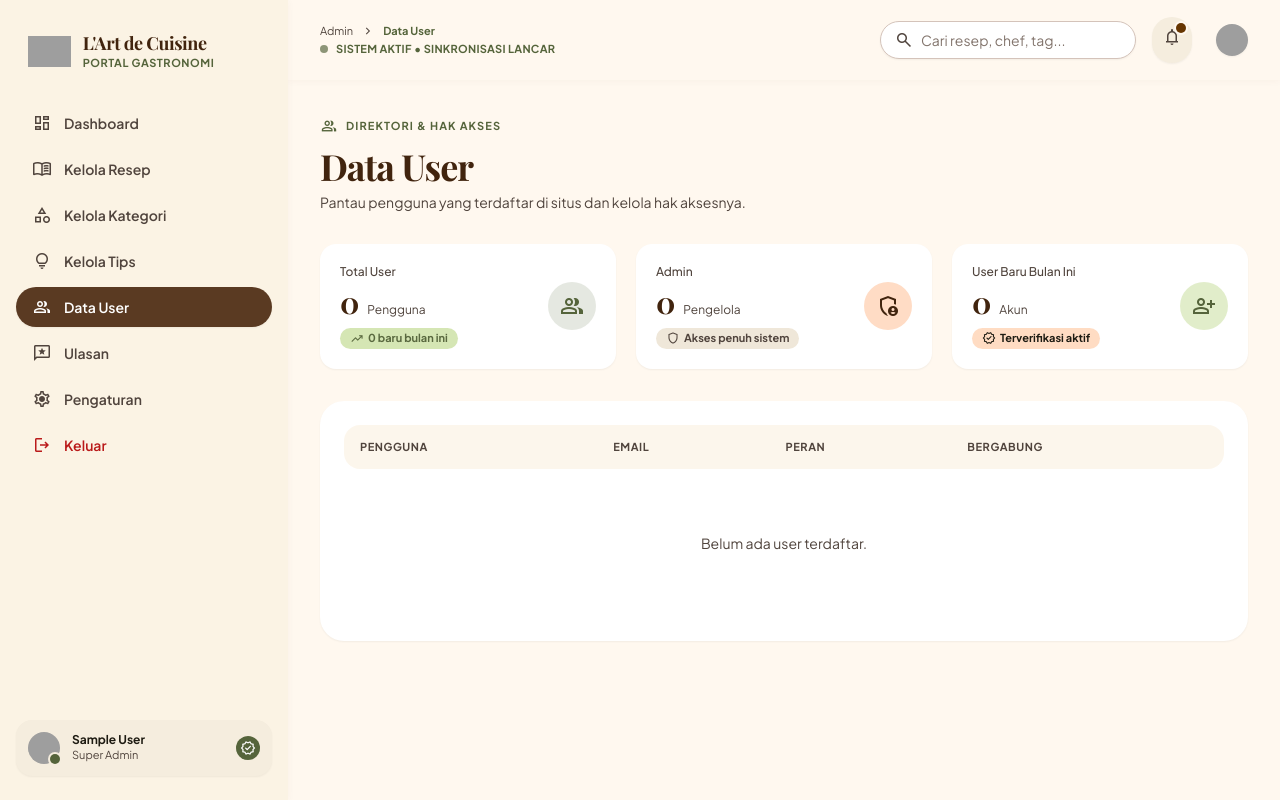
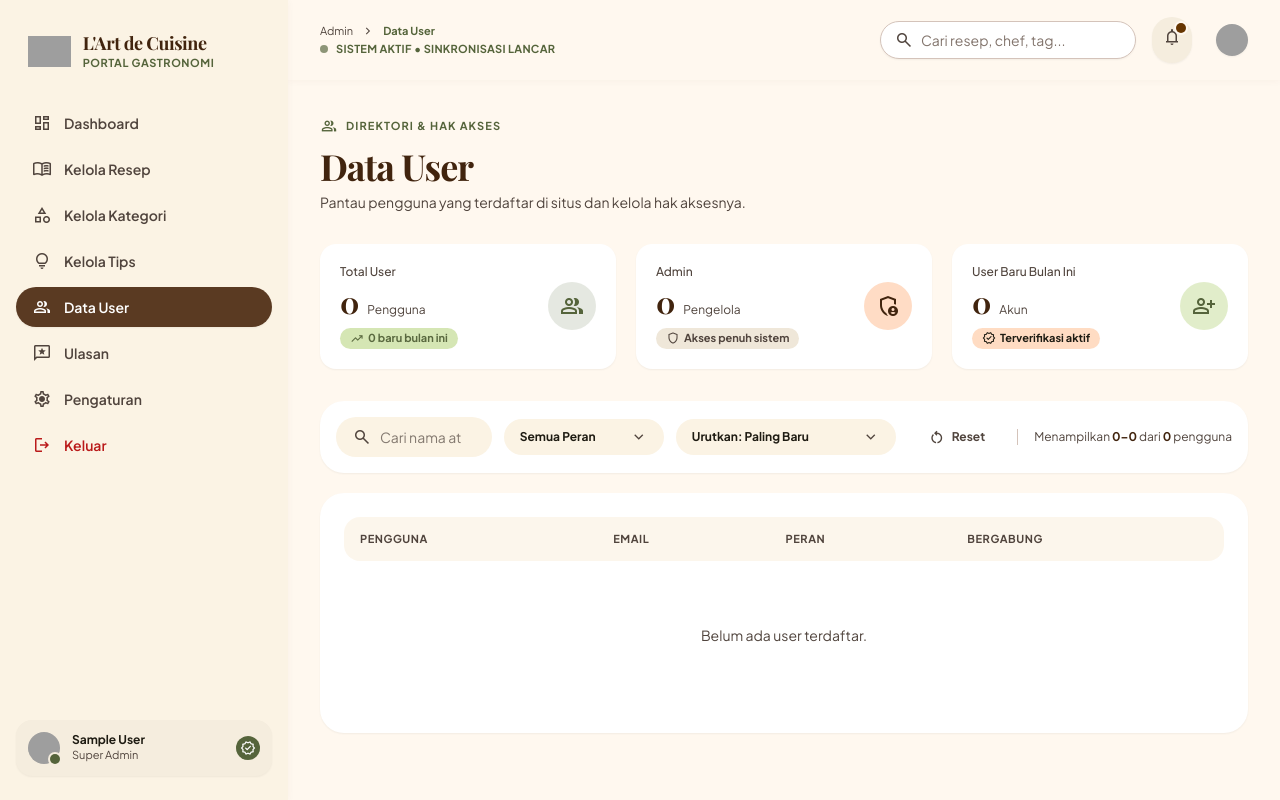
Before and after one commit to indriyanirasti7-sys/Sistem_Informasi_Resep_Makanan, a Laravel app: page /admin/users in a window 1280 px wide. Run offline with Laravel 12, Linux system fonts and the light colour scheme; the visitor is signed in with stand-in values (Sample User, id 1); data that the repository does not hold is empty; parts of the project's set-up code (start-up, migrations or seed data) failed here and were passed over; some libraries are stand-ins or nearby versions; some web fonts are replaced; grey boxes are pictures that could not be loaded.

Commit message:
Tambah pencarian dan filter user
Cari berdasarkan nama atau email

Filter peran: admin atau user

Urutkan: terbaru, nama A-Z, nama Z-A

```diff
--- a/resources/views/admin/users/daftar_user.blade.php
+++ b/resources/views/admin/users/daftar_user.blade.php
@@ -72,6 +72,52 @@
         </div>
     </div>
 </header>
+
+{{-- ========== FILTER & SEARCH ========== --}}
+<section class="bg-surface-container-lowest rounded-3xl p-4 shadow-sm flex flex-col lg:flex-row items-stretch lg:items-center justify-between gap-4 mb-5">
+    <form method="GET" action="{{ route('admin.users.index') }}"
+          class="flex flex-col sm:flex-row items-stretch sm:items-center gap-3 flex-1">
+        <div class="relative flex-1 flex items-center">
+            <span class="material-symbols-outlined absolute left-4 text-[20px] text-on-surface-variant pointer-events-none">search</span>
+            <input type="search" name="q" value="{{ request('q') }}"
+                   placeholder="Cari nama atau email..."
+                   class="w-full pl-11 pr-4 py-2.5 rounded-full bg-surface-container-low text-on-surface placeholder:text-on-surface-variant/70 text-sm focus:outline-none focus:ring-2 focus:ring-secondary/40 transition-all"/>
+        </div>
+
+        <div class="relative min-w-[160px]">
+            <select name="role" onchange="this.form.submit()"
+                    class="w-full appearance-none px-4 py-2.5 pr-9 rounded-full bg-surface-container-low text-on-surface text-xs font-bold cursor-pointer focus:outline-none focus:ring-2 focus:ring-secondary/40 transition-all">
+                <option value="all" @selected(request('role', 'all') === 'all')>Semua Peran</option>
+                <option value="admin" @selected(request('role') === 'admin')>Admin</option>
+                <option value="user" @selected(request('role') === 'user')>User</option>
+            </select>
+            <span class="material-symbols-outlined absolute right-4 top-1/2 -translate-y-1/2 text-[18px] text-on-surface-variant pointer-events-none">expand_more</span>
+        </div>
+
+        <div class="relative min-w-[220px]">
+            <select name="sort" onchange="this.form.submit()"
+                    class="w-full appearance-none px-4 py-2.5 pr-9 rounded-full bg-surface-container-low text-on-surface text-xs font-bold cursor-pointer focus:outline-none focus:ring-2 focus:ring-secondary/40 transition-all">
+                <option value="newest" @selected(request('sort', 'newest') === 'newest')>Urutkan: Paling Baru</option>
+                <option value="name_asc" @selected(request('sort') === 'name_asc')>Urutkan: Nama A-Z</option>
+                <option value="name_desc" @selected(request('sort') === 'name_desc')>Urutkan: Nama Z-A</option>
+            </select>
+            <span class="material-symbols-outlined absolute right-4 top-1/2 -translate-y-1/2 text-[18px] text-on-surface-variant pointer-events-none">expand_more</span>
+        </div>
+    </form>
+
+    <div class="flex items-center justify-between lg:justify-end gap-4">
+        <a href="{{ route('admin.users.index') }}"
+           class="inline-flex items-center gap-1.5 px-4 py-2 rounded-full text-on-surface-variant hover:text-primary hover:bg-surface-container transition text-xs font-bold">
+            <span class="material-symbols-outlined text-[18px]">restart_alt</span>
+            <span>Reset</span>
+        </a>
+        <div class="h-4 w-px bg-outline-variant hidden sm:block"></div>
+        <span class="text-xs text-on-surface-variant whitespace-nowrap">
+            Menampilkan <strong class="text-primary font-bold">{{ $users->firstItem() ?? 0 }}–{{ $users->lastItem() ?? 0 }}</strong>
+            dari <strong class="text-primary font-bold">{{ number_format($users->total(), 0, ',', '.') }}</strong> pengguna
+        </span>
+    </div>
+</section>
 
 {{-- ========== TABEL USER ========== --}}
 <section class="bg-surface-container-lowest rounded-3xl p-6 shadow-sm">
```
